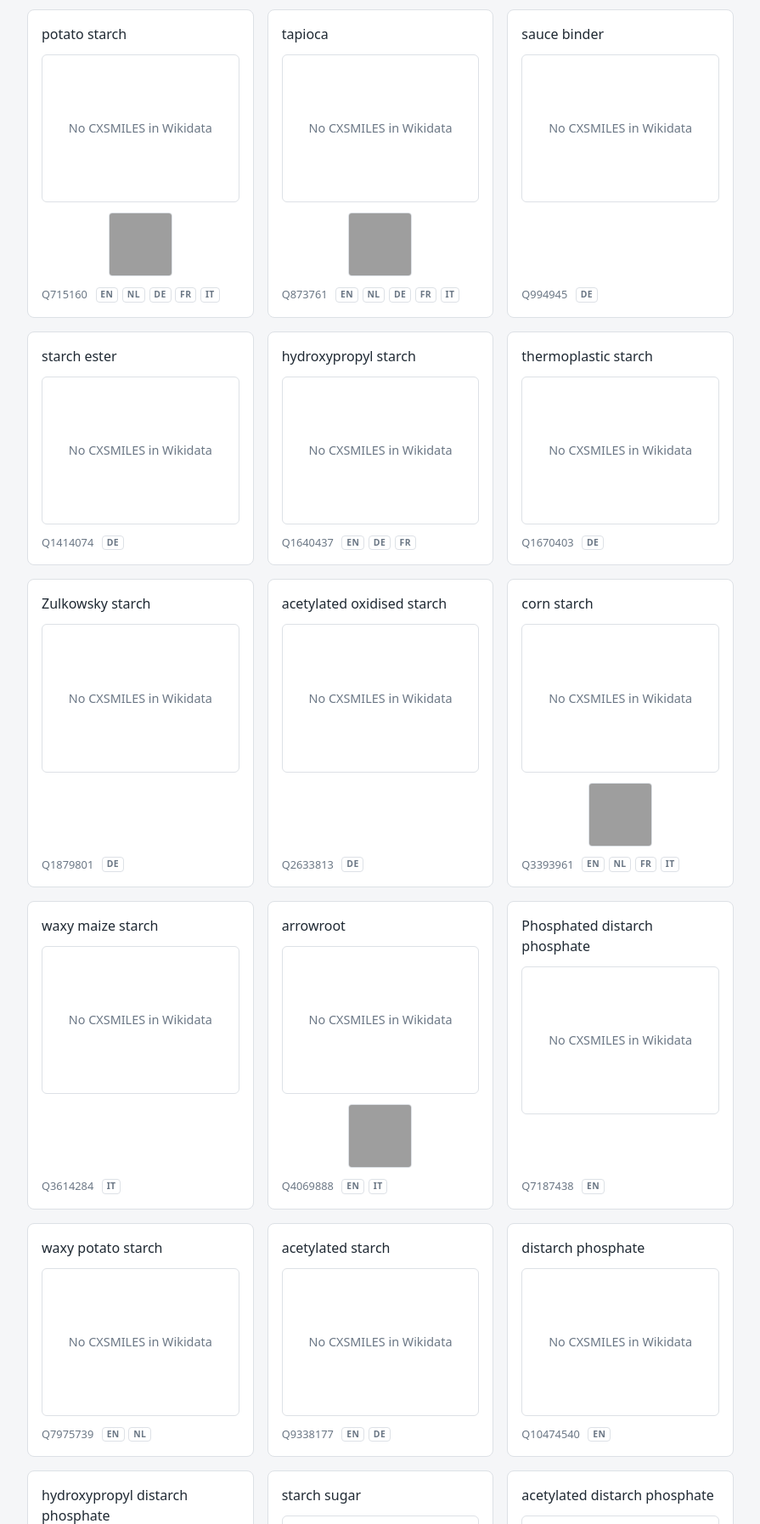
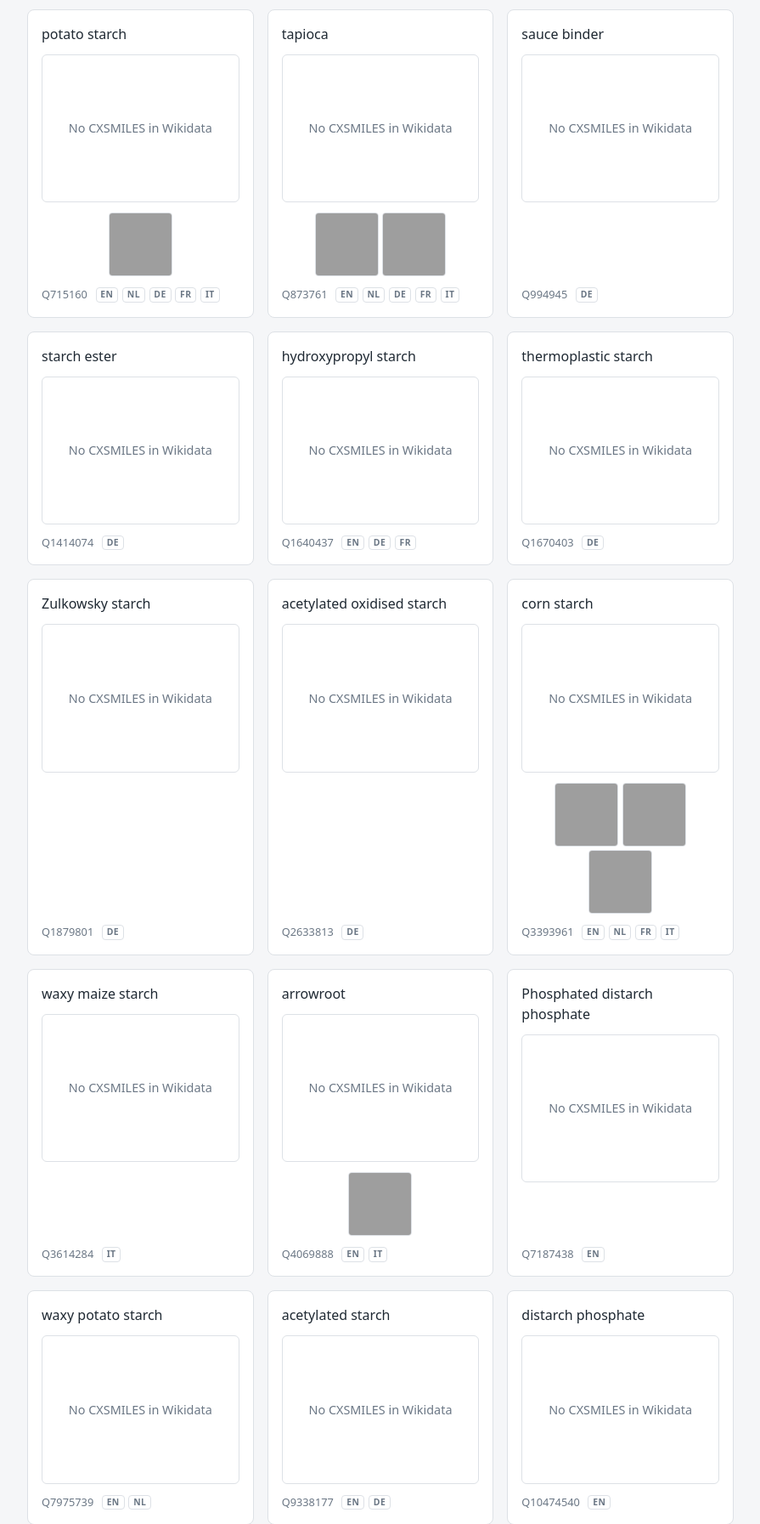
Before and after one commit to egonw/polymers, a Flask app: a page that uses app/templates/base.html in a window 1280 px wide. Shown: the part 1763-3556 px from the top of the page at 85% size, without its empty margins (192-1087 px from the left). Run offline with Flask 3, Linux system fonts and the light colour scheme; grey boxes are pictures that could not be loaded.

Commit message:
Show more than one image

```diff
--- a/_includes/polymer_grid.html
+++ b/_includes/polymer_grid.html
@@ -1,5 +1,5 @@
 {#- A grid of polymer tiles, three next to each other: name, 2D depiction,
-    photo (P18) if any, QID and Wikipedia buttons. Expects `tiles`, a list with qid, label,
+    up to four photos (P18), QID and Wikipedia buttons. Expects `tiles`, a list with qid, label,
     cxsmiles and wikipedia. Tiles of polymers with a page here link to it;
     the others link to Wikidata. Classes of polymers (with members) get the
     number of members after their name. -#}
@@ -24,9 +24,13 @@
           {% endif %}
         </a>
         {% if polymer.photos %}
-        <a class="photo" href="{{ polymer.photos[0]|commons_page }}" title="{{ polymer.photos[0] }} on Wikimedia Commons">
-          <img src="{{ polymer.photos[0]|commons_thumb }}" alt="Photo of {{ polymer.label }}" width="75" height="75" loading="lazy">
-        </a>
+        <div class="photos">
+          {% for photo in polymer.photos[:4] %}
+          <a class="photo" href="{{ photo|commons_page }}" title="{{ photo }} on Wikimedia Commons">
+            <img src="{{ photo|commons_thumb }}" alt="Photo of {{ polymer.label }}" width="75" height="75" loading="lazy">
+          </a>
+          {% endfor %}
+        </div>
         {% endif %}
         <p class="qid muted">{{ polymer.qid }}
           {%- for language, url in polymer.wikipedia.items() %}
--- a/app/static/style.css
+++ b/app/static/style.css
@@ -137,10 +137,19 @@ a { color: var(--accent); }
   font-size: 0.8rem;
 }
 
-/* The photo (P18) of a polymer: a 75 by 75 pixel cutout from the middle,
-   so the photo is cropped rather than squeezed. */
+/* The photos (P18) of a polymer, at most four: on the front page they just
+   fit next to each other; in narrower tiles they wrap. */
+.photos {
+  display: flex;
+  flex-wrap: wrap;
+  justify-content: center;
+  gap: 0.3rem;
+}
+
+/* A photo is a 75 by 75 pixel cutout from the middle, so it is cropped
+   rather than squeezed. */
 .photo {
-  align-self: center;
+  flex: none;
   width: 75px;
   height: 75px;
   border: 1px solid var(--border);
```
Also changed, not shown: tests/test_app.py (+4 -1 lines).
